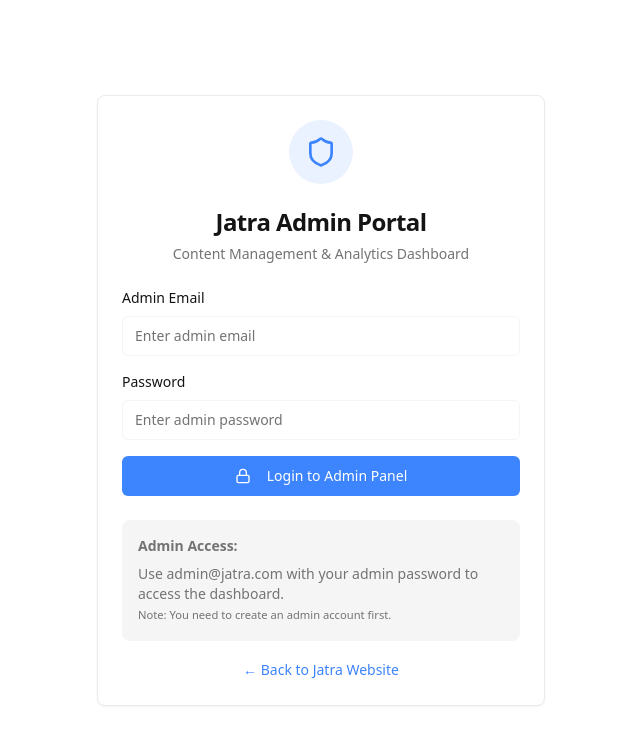
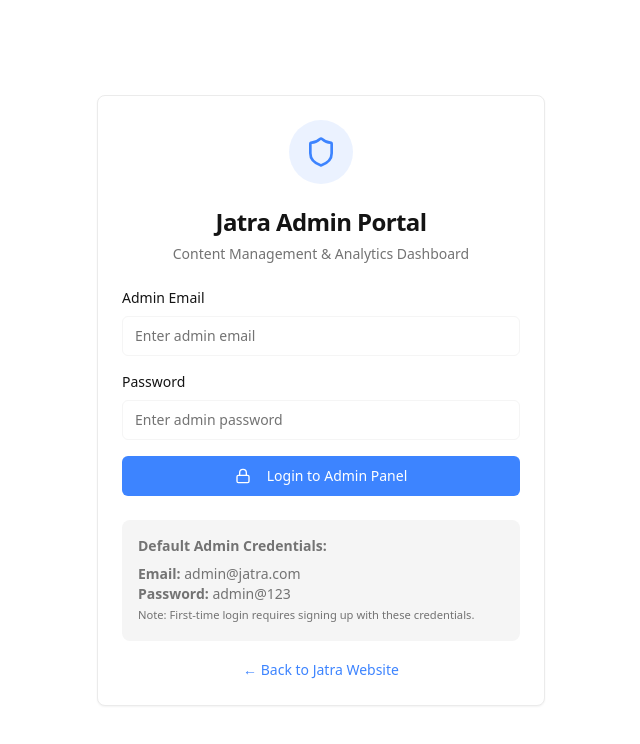
Before and after one commit to cheenivasan16-eng/jatra-assam-connect, a React (Vite) app: page /admin in a window 1280 px wide. Shown: the top 744 px of the page, without its empty margins (319-959 px from the left). Built offline with nearby package versions, Linux system fonts and the light colour scheme; the HTML template or start-up script is replaced by a standard one.

Commit message:
Set admin password

```diff
--- a/src/pages/Admin.tsx
+++ b/src/pages/Admin.tsx
@@ -94,12 +94,13 @@ const Admin = () => {
 
             <div className="mt-6 p-4 bg-muted rounded-lg">
               <p className="text-sm text-muted-foreground mb-2">
-                <strong>Admin Access:</strong>
+                <strong>Default Admin Credentials:</strong>
               </p>
               <p className="text-sm text-muted-foreground">
-                Use admin@jatra.com with your admin password to access the dashboard.
+                <strong>Email:</strong> admin@jatra.com<br />
+                <strong>Password:</strong> admin@123
                 <br />
-                <small>Note: You need to create an admin account first.</small>
+                <small>Note: First-time login requires signing up with these credentials.</small>
               </p>
             </div>
 
```
